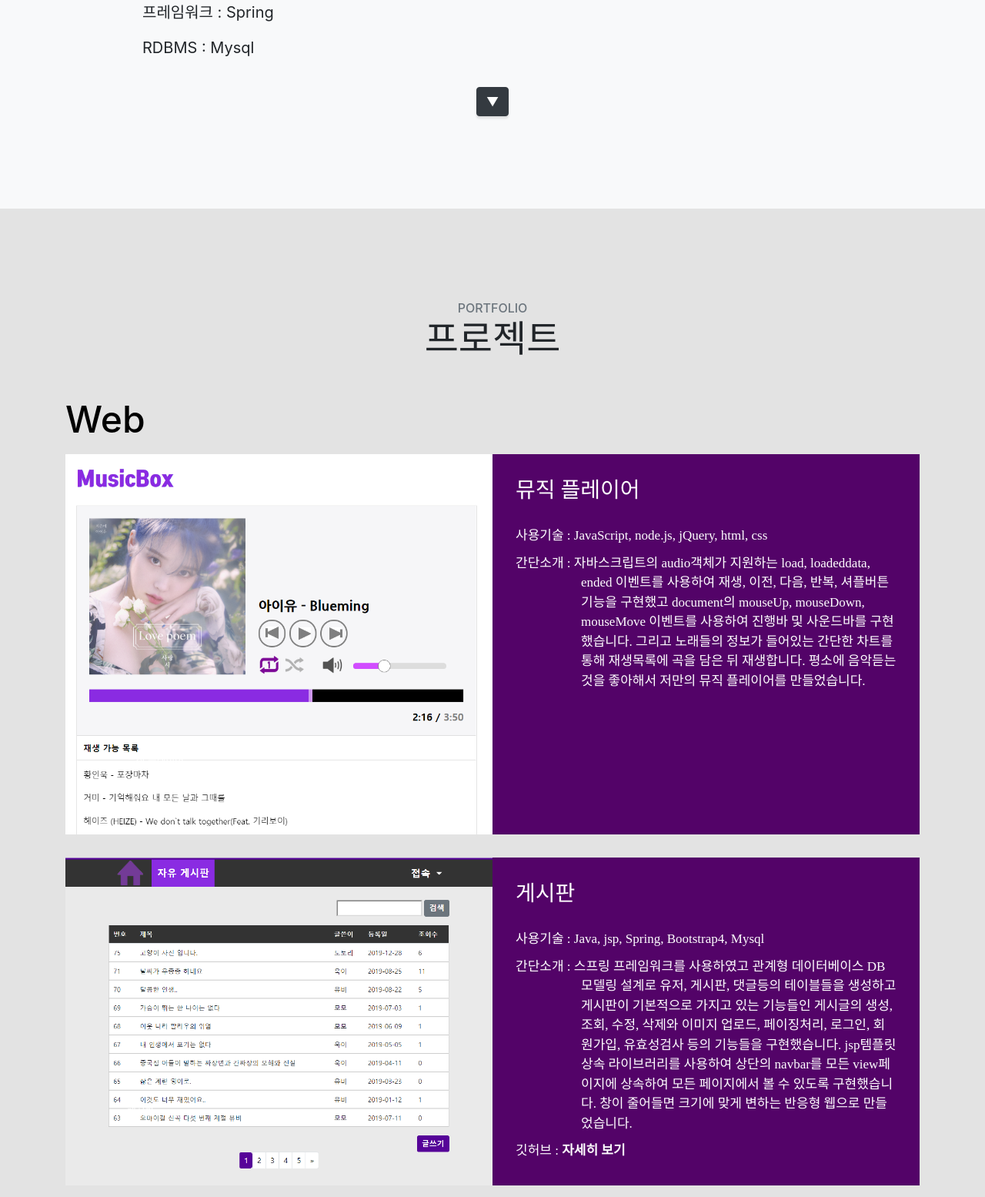
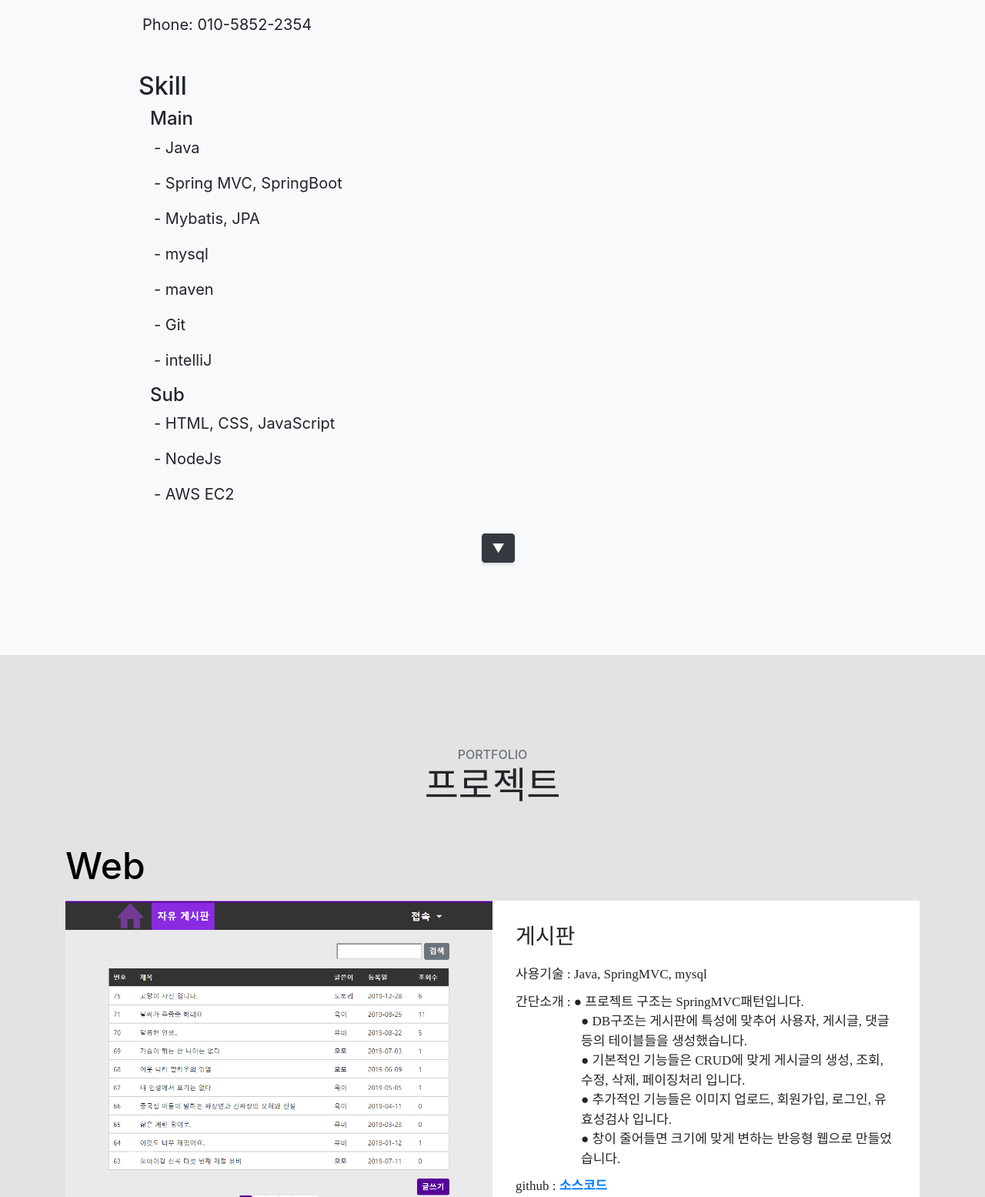
Before and after one commit to wook101/mypage, a website with bundled scripts: page index.html in a window 1280 px wide. Shown: the part 757-2312 px from the top of the page at 77% size. Built offline with nearby package versions, Linux system fonts and the light colour scheme.

Commit message:
portfolio update

```diff
--- a/css/stylish-portfolio.css
+++ b/css/stylish-portfolio.css
@@ -87,7 +87,7 @@ h6 {
     .explain{
         margin: 0 !important;
         padding: 30px;
-        background: #530368 !important;
+        background: #FFF !important;
     }
     .subtitle{
       padding-left: 12%;
@@ -290,7 +290,7 @@ h6 {
   margin-bottom: 30px;
 }
 .portpolio_web_explain{
-    background-color: #530368;
+    background-color: #FFF;
     height: 100%;
 }
 .portpolio_mobile_explain{
@@ -301,12 +301,14 @@ h6 {
     font-size: 17px;
     font-family: "고딕";
     margin:30px;
-    color:#fff;
+
 }
 .explain h3{
-    margin-bottom: 30px;
+    margin-bottom: 20px;
+    font-family: "나눔고딕";
 }
 .explain p{
+    font-family: "나눔고딕";
     margin-bottom: 10px;
     margin-left: 5em;
     text-indent: -5em;
--- a/index.html
+++ b/index.html
@@ -54,9 +54,9 @@
     <div class="container text-center my-auto">
         <div class="row">
             <div class="col-lg-10 mx-auto">
-                <h1 class="mb-1 align-left">김동욱의 포트폴리오 입니다.</h1>
+                <h1 class="mb-1 align-left">개발자를 꿈꾸는 김동욱입니다.</h1>
                 <h3 class="mb-5 align-left">
-                <em class="date">2020</em>
+                <em class="date">2021</em>
                 </h3>
             </div>
         </div>
@@ -73,23 +73,39 @@
     <div class="container text-center">
       <div class="row">
         <div class="col-lg-10 mx-auto">
-          <h2 class="align-left">소개</h2>
-          <p class="lead mb-5 align-left" style="font-family:'고딕'">
-            안녕하세요 김동욱입니다. 소프트웨어 개발에 관심을 갖게 된 계기는 학교 전공수업에서
-            애플리케이션을 만들었을 때 처음 설계한대로 데이터가 모바일에서 웹상에 구축한 db서버로 이동하는 것이
-            신기했고 뿌듯한 느낌을 받았습니다. 그때부터 개발에 대한 흥미와 호기심을 갖게 됬고
-            현재는 웹개발을 중점적으로 학습하고 있습니다. 기업에서 요구하는 기술 스택들을 학습하고
-            개인 프로젝트에 포함하여 개발 감각을 쌓는 중이며 협업을 통해 배우고 소통하고 실력을 쌓아
-            전문적인 개발자로 성장하는 것이 목표입니다.
+          <h2 class="align-left">Introduction</h2>
+          <p class="lead mb-5 align-left" style="font-family:'Courier';font-weight: bold; font-size:16px;">
+            - 보이지 않는 백엔드 영역에 관심이 있습니다.<br>
+            - 프로그래밍 언어, 프레임워크, 인프라 등 it기술들에 호기심이 있습니다.<br>
+            - 개발의 본질은 문제 해결능력이라 생각합니다. <br>
+            - 코딩은 해결책을 컴퓨터 언어로 바꾸는 것이며, 문법은 도구에 불과합니다.
+
           </p>
-          <p class="align-left">한경대학교 컴퓨터공학과 졸업</p>
+          <p class="align-left">- 안양고등학교 졸업</p>
+          <p class="align-left">- 한경대학교 컴퓨터공학과 졸업</p>
+          <h2 class="align-left" style="padding-top: 30px;">contack</h2>
+          <p class="align-left ski">Email: ehddnr1022@gmail.com</p>
+          <p class="align-left ski">Phone: 010-5852-2354</p>
 
-            <h2 class="align-left">skill</h2>
-            <p class="align-left ski">주사용 언어 : Java</p>
-            <p class="align-left ski">프레임워크 : Spring</p>
-            <p class="align-left ski">RDBMS : Mysql</p>
+          <h2 class="align-left" style="padding-top: 30px;">Skill</h2>
+          <div style="padding: 0 0 0 15px;">
+           <h4 class="align-left">Main</h4>
+            <p class="align-left ski">- Java</p>
+            <p class="align-left ski">- Spring MVC, SpringBoot</p>
+            <p class="align-left ski">- Mybatis, JPA</p>
+            <p class="align-left ski">- mysql</p>
+            <p class="align-left ski">- maven</p>
+            <p class="align-left ski">- Git</p>
+            <p class="align-left ski">- intelliJ</p>
+          </div>
+          <div style="padding: 0 0 0 15px;">
+           <h4 class="align-left">Sub</h4>
+            <p class="align-left ski">- HTML, CSS, JavaScript</p>
+            <p class="align-left ski">- NodeJs</p>
+            <p class="align-left ski">- AWS EC2</p>
             <a id="moreview" class="btn btn-dark btn-xl js-scroll-trigger" href="#portfolio">▼</a>
-        </div>
+          </div>
+         </div>
       </div>
     </div>
   </section>
@@ -108,7 +124,37 @@
       <div class="row no-gutters">
         <div class="col-lg-6 ">
           <a class="portfolio-item portfolio-web-item" >
-            <span class="caption">
+            <span class="caption project1">
+              <span class="caption-content">
+                <h2>게시판</h2>
+                <p class="mb-0"></p>
+              </span>
+            </span>
+            <img class="img-fluid" src="img/B2.PNG" alt="">
+          </a>
+        </div>
+        <div class="col-lg-6">
+            <div class="portfolio-item portpolio_web_explain">
+                <div class="explain">
+                    <h3>게시판</h3>
+                    <p>사용기술 : Java, SpringMVC, mysql</p>
+                    <p>
+                        간단소개 : ● 프로젝트 구조는 SpringMVC패턴입니다.<br>
+                        ● DB구조는 게시판에 특성에 맞추어 사용자, 게시글, 댓글등의 테이블들을 생성했습니다.<br>
+                        ● 기본적인 기능들은 CRUD에 맞게 게시글의 생성, 조회, 수정, 삭제, 페이징처리 입니다.<br>
+                        ● 추가적인 기능들은 이미지 업로드, 회원가입, 로그인, 유효성검사 입니다.<br>
+                        ● 창이 줄어들면 크기에 맞게 변하는 반응형 웹으로 만들었습니다.
+                    </p>
+                    <p>github : <a style="font-weight: bold" href="https://github.com/wook101/board" target="_blank">소스코드</a></p>
+                </div>
+            </div>
+        </div>
+      </div>
+
+      <div class="row no-gutters">
+        <div class="col-lg-6 ">
+          <a class="portfolio-item portfolio-web-item" >
+            <span class="caption project2">
               <span class="caption-content">
                 <h2>뮤직 플레이어</h2>
                 <p class="mb-0"></p>
@@ -121,49 +167,22 @@
             <div class="portfolio-item portpolio_web_explain">
                 <div class="explain">
                     <h3>뮤직 플레이어</h3>
-                    <p>사용기술 : JavaScript, node.js, jQuery, html, css</p>
+                    <p>사용기술 : Javascript, NodeJs</p>
                     <p>
-                        간단소개 : 자바스크립트의 audio객체가 지원하는 load, loadeddata, ended 이벤트를 사용하여 재생, 이전, 다음, 반복, 셔플버튼 기능을 구현했고
-                        document의 mouseUp, mouseDown, mouseMove 이벤트를 사용하여 진행바 및 사운드바를 구현했습니다.
-                        그리고 노래들의 정보가 들어있는 간단한 차트를 통해 재생목록에 곡을 담은 뒤 재생합니다.
-                        평소에 음악듣는 것을 좋아해서 저만의 뮤직 플레이어를 만들었습니다.
+                        간단소개 : ● 주요 기능들은 곡의 재생, 이전, 다음, 반복, 셔플입니다. <br>
+                        ● 자바스크립트의 audio객체가 지원하는 load, loadeddata, ended 이벤트를 사용했습니다.<br>
+                        ● document의 mouseUp, mouseDown, mouseMove 이벤트를 이용하여 진행바 및 사운드바를 구현했습니다.<br>
+                        ● 곡들의 정보가 담겨있는 뮤직 차트에서 원하는 곡을 플레이리스트에 담은뒤 재생합니다.<br>
+                        ● 저만의 웹 뮤직 플레이어를 만들었습니다.
                     </p>
+                    <p>github : <a style="font-weight: bold" href="https://github.com/wook101/MusicPlayer" target="_blank">소스코드</a></p>
                 </div>
             </div>
         </div>
       </div>
 
-      <div class="row no-gutters">
-        <div class="col-lg-6 ">
-          <a class="portfolio-item portfolio-web-item" >
-            <span class="caption">
-              <span class="caption-content">
-                <h2>게시판</h2>
-                <p class="mb-0"></p>
-              </span>
-            </span>
-            <img class="img-fluid" src="img/B2.PNG" alt="">
-          </a>
-        </div>
-        <div class="col-lg-6">
-            <div class="portfolio-item portpolio_web_explain">
-                <div class="explain">
-                    <h3>게시판</h3>
-                    <p>사용기술 : Java, jsp, Spring, Bootstrap4, Mysql</p>
-                    <p>
-                        간단소개 : 스프링 프레임워크를 사용하였고 관계형 데이터베이스 DB모델링 설계로
-                        유저, 게시판, 댓글등의 테이블들을 생성하고
-                        게시판이 기본적으로 가지고 있는 기능들인 게시글의 생성, 조회, 수정, 삭제와 이미지 업로드,
-                        페이징처리, 로그인, 회원가입, 유효성검사 등의 기능들을 구현했습니다.
-                        jsp템플릿 상속 라이브러리를 사용하여 상단의 navbar를 모든 view페이지에 상속하여 모든 페이지에서  볼 수 있도록
-                        구현했습니다. 창이 줄어들면 크기에 맞게 변하는 반응형 웹으로 만들었습니다.
-                    </p>
-                    <p>깃허브 : <a style="color: #fff;font-weight: bold" href="https://github.com/wook101/board" target="_blank">자세히 보기</a></p>
-                </div>
-            </div>
-        </div>
-      </div>
 
+      <!--
       <div class="row no-gutters">
           <div class="col-lg-6 img_area">
             <a class="portfolio-item portfolio-web-item">
@@ -186,14 +205,14 @@
                         많은 웹프로그래밍 동영상 강의를 학습했고 인터넷에서 많은 자료를 찾아보며 만든 프로젝트입니다.
                         웹풀스택 과정을 구현 해보면서 웹 애플리케이션의 프론트엔드와 백엔드의 전체적인 흐름을 파악했던 프로젝트 입니다.
                         (edwith 부스트코스 웹프로그래밍 과정을 참고했습니다.)</p>
-                      <p>깃허브 : <a style="color: #fff;font-weight: bold" href="https://github.com/wook101/ReservationService" target="_blank">자세히 보기</a></p>
+                      <p>깃허브 : <a style="font-weight: bold" href="https://github.com/wook101/ReservationService" target="_blank">자세히 보기</a></p>
                       <em style="font-size: 16px">웹호스팅 서비스로 서버에 프로젝트를 배포하여 테스트를 완료했습니다.</em>
                   </div>
               </div>
           </div>
       </div>
-
-
+      -->
+      <!--
       <div class="content-section-heading text-center">
         <h2 class="mb-3 align-left subtitle" style="color:#000000">Mobile</h2>
       </div>
@@ -224,7 +243,7 @@
       </div>
 
     </div>
-
+      -->
 
   </section>
 
@@ -236,10 +255,12 @@
     <div class="container">
 
         <div class="contack_area">
+            <!--
             <h1 style="color: #fff;margin-bottom: 30px;">연락처</h1>
             <div class="contackInfo">휴대폰 : 010-5852-2354</div>
             <div class="contackInfo">이메일 : ehddnr1022@gmail.com</div>
-            <div class="contackInfo">깃허브 : <a style="color: #fff" href="https://github.com/wook101">https://github.com/wook101</a></div>
+            <div class="contackInfo">깃허브 : <a href="https://github.com/wook101">https://github.com/wook101</a></div>
+              -->
         </div>
     </div>
   </footer>
--- a/js/stylish-portfolio.js
+++ b/js/stylish-portfolio.js
@@ -2,11 +2,11 @@
   "use strict"; // Start of use strict
 
     //프로젝트 클릭했을때
-    $(".project1").click(function(){ $(this).attr('href','http://ehddnr1022.cafe24.com/ReservationService').attr('target','_blank');
-
-   });
-    $(".project2").click(function(){
-    $(this).attr('href','http://ehddnr1022.cafe24.com/FreeBoard').attr('target','_blank');
+    $(".project1").click(function(){//게시판
+      window.open('http://3.36.62.73:8080','_blank');
+    });
+    $(".project2").click(function(){//뮤직플레이어
+      window.open('https://playmusicbox.herokuapp.com','_blank');
     });
 
 
```
